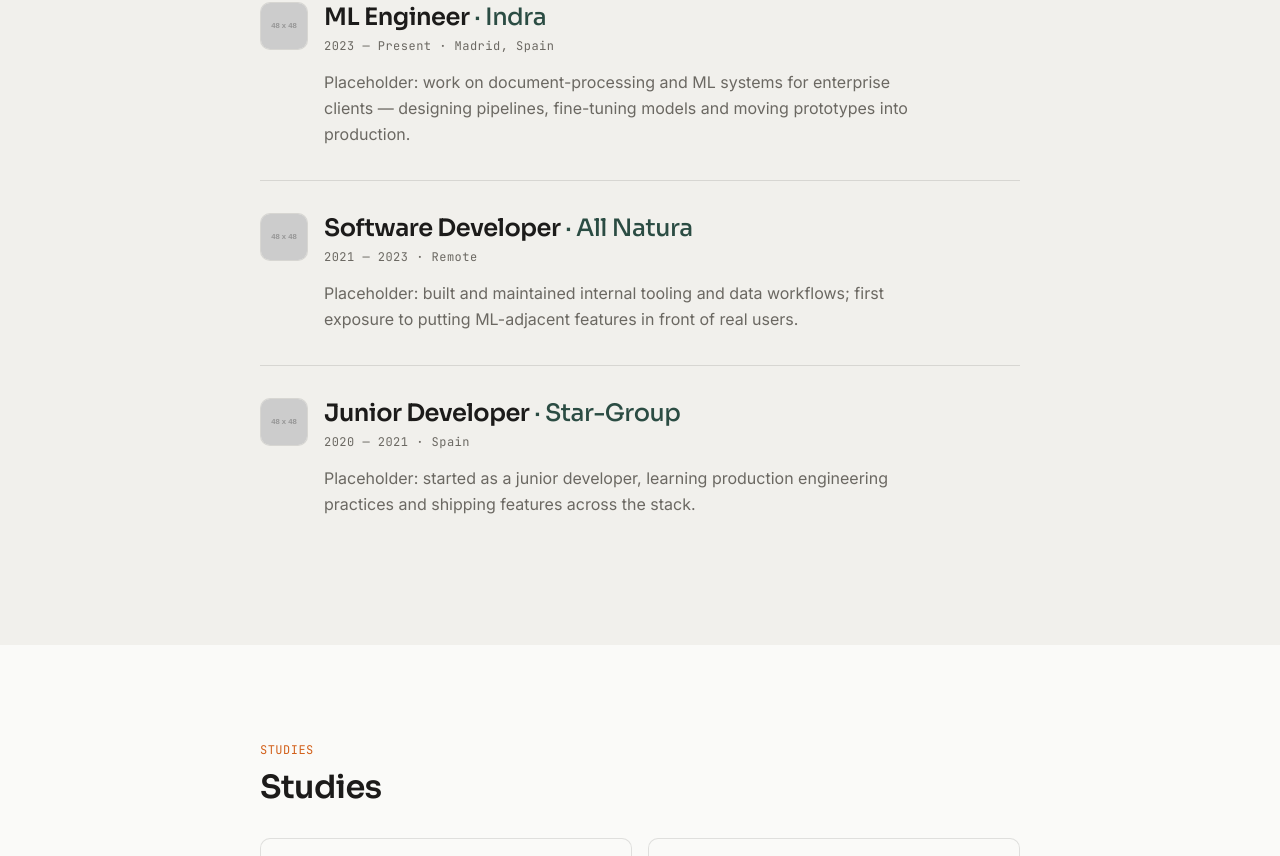
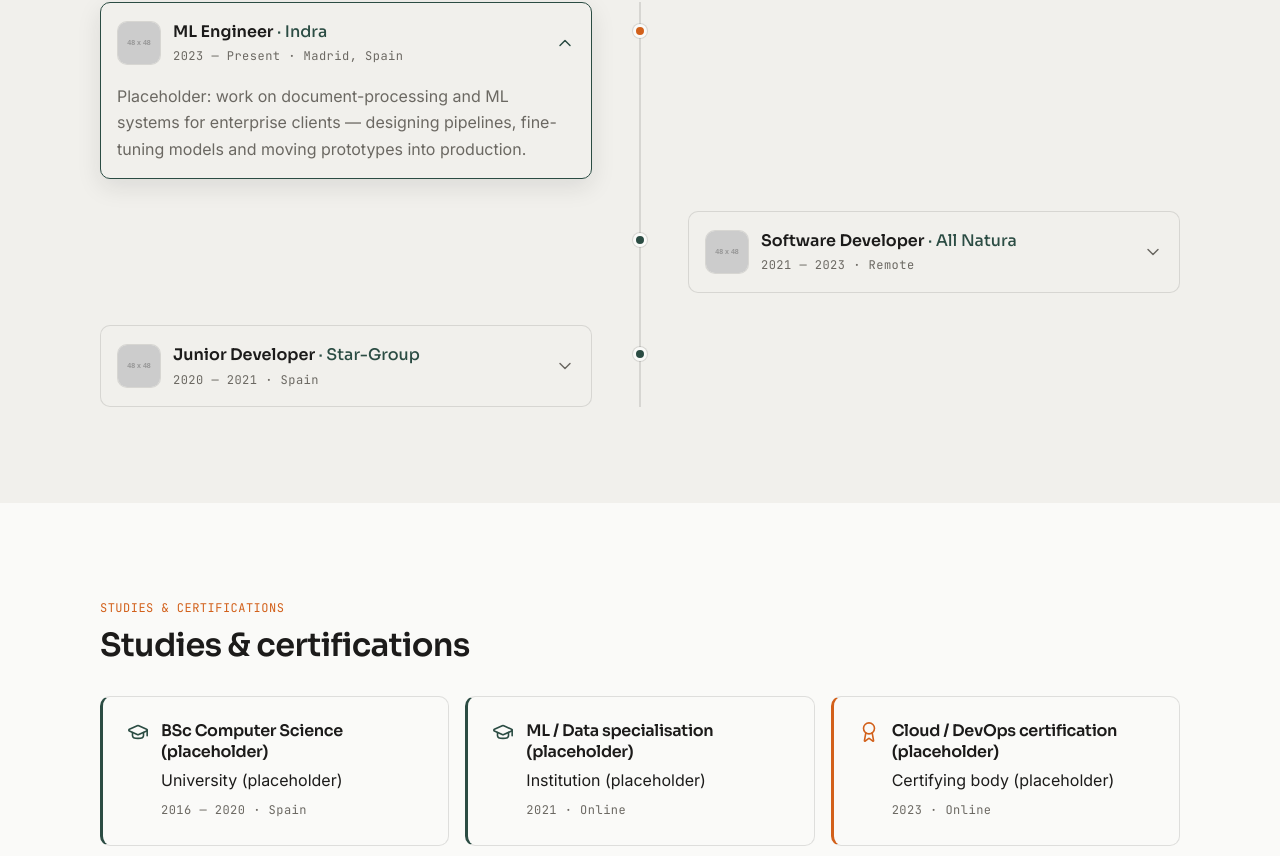
Before and after one commit to JonniThorpe/jonatanthorpe-dev, a React (Vite) app in the folder site/: page / in a window 1280 px wide. Shown: the part 2724-3580 px from the top of the page. Built offline with nearby package versions, Linux system fonts and the light colour scheme.

Commit message:
experiences and studies refine

```diff
--- a/site/src/data/portfolio.js
+++ b/site/src/data/portfolio.js
@@ -118,9 +118,11 @@ export const experience = [
   },
 ]
 
+/* type: 'study' (accent-primary) | 'certification' (accent-secondary) */
 export const studies = [
   {
     id: 'degree',
+    type: 'study',
     qualification: 'BSc Computer Science (placeholder)',
     institution: 'University (placeholder)',
     dates: '2016 — 2020',
@@ -128,9 +130,26 @@ export const studies = [
   },
   {
     id: 'ml-specialisation',
+    type: 'study',
     qualification: 'ML / Data specialisation (placeholder)',
     institution: 'Institution (placeholder)',
     dates: '2021',
+    location: 'Online',
+  },
+  {
+    id: 'cloud-cert',
+    type: 'certification',
+    qualification: 'Cloud / DevOps certification (placeholder)',
+    institution: 'Certifying body (placeholder)',
+    dates: '2023',
+    location: 'Online',
+  },
+  {
+    id: 'ml-cert',
+    type: 'certification',
+    qualification: 'Machine Learning certification (placeholder)',
+    institution: 'Certifying body (placeholder)',
+    dates: '2022',
     location: 'Online',
   },
 ]
--- a/site/src/sections/Experience.css
+++ b/site/src/sections/Experience.css
@@ -1,48 +1,144 @@
-.timeline {
+.xp {
+  position: relative;
   list-style: none;
   margin: 0;
   padding: 0;
 }
 
-.timeline__item {
-  display: grid;
-  grid-template-columns: 48px 1fr;
-  gap: var(--space-4);
-  padding-block: var(--space-6);
-  border-top: 1px solid var(--color-border);
+/* Central vertical line */
+.xp::before {
+  content: '';
+  position: absolute;
+  top: 0;
+  bottom: 0;
+  left: 50%;
+  width: 2px;
+  transform: translateX(-50%);
+  background: var(--color-border);
 }
 
-.timeline__item:first-child { border-top: none; padding-top: 0; }
+.xp__item {
+  position: relative;
+  width: 50%;
+  box-sizing: border-box;
+  margin-bottom: var(--space-6);
+}
 
-.timeline__logo {
-  width: 48px;
-  height: 48px;
+.xp__item:last-child { margin-bottom: 0; }
+
+.xp__item--left {
+  left: 0;
+  padding-right: var(--space-8);
+}
+
+.xp__item--right {
+  left: 50%;
+  padding-left: var(--space-8);
+}
+
+/* Node on the central line */
+.xp__marker {
+  position: absolute;
+  top: 22px;
+  width: 14px;
+  height: 14px;
+  border-radius: 50%;
+  background: var(--color-accent);
+  border: 3px solid var(--color-bg);
+  box-shadow: 0 0 0 1px var(--color-border);
+  z-index: 1;
+}
+
+.xp__item--left .xp__marker { right: -7px; }
+.xp__item--right .xp__marker { left: -7px; }
+
+/* Accent the open node */
+.xp__item.is-open .xp__marker { background: var(--color-accent-secondary); }
+
+.xp__card {
+  border: 1px solid var(--color-border);
+  border-radius: var(--radius-md);
+  background: var(--color-bg);
+  overflow: hidden;
+  transition: box-shadow var(--duration-base) var(--ease-standard),
+              border-color var(--duration-base) var(--ease-standard);
+}
+
+.section:nth-of-type(even) .xp__card { background: var(--color-surface); }
+
+.xp__item.is-open .xp__card {
+  border-color: var(--color-accent);
+  box-shadow: var(--shadow-lift);
+}
+
+.xp__head {
+  display: grid;
+  grid-template-columns: 44px 1fr auto;
+  align-items: center;
+  gap: var(--space-3);
+  width: 100%;
+  padding: var(--space-4);
+  text-align: left;
+  background: none;
+  border: none;
+  cursor: pointer;
+  color: inherit;
+  font: inherit;
+}
+
+.xp__logo {
+  width: 44px;
+  height: 44px;
   border-radius: var(--radius-md);
   border: 1px solid var(--color-border);
   object-fit: cover;
   background: var(--color-surface);
 }
 
-.timeline__role {
-  font-size: var(--text-lg);
+.xp__heading { display: flex; flex-direction: column; gap: 2px; min-width: 0; }
+
+.xp__role {
+  font-family: var(--font-display);
+  font-weight: var(--weight-semibold);
+  font-size: var(--text-base);
 }
 
-.timeline__company {
-  color: var(--color-accent);
-  font-weight: var(--weight-medium);
+.xp__company { color: var(--color-accent); font-weight: var(--weight-medium); }
+
+.xp__meta { color: var(--color-text-secondary); }
+
+.xp__chev {
+  color: var(--color-text-secondary);
+  transition: transform var(--duration-base) var(--ease-standard);
 }
 
-.timeline__meta {
-  margin-top: var(--space-1);
-  margin-bottom: var(--space-3);
+.xp__item.is-open .xp__chev { transform: rotate(180deg); color: var(--color-accent); }
+
+.xp__detail {
+  padding: 0 var(--space-4) var(--space-4);
+  color: var(--color-text-secondary);
 }
 
-.timeline__desc {
-  color: var(--color-text-secondary);
-  max-width: 60ch;
+.xp__detail p { max-width: 60ch; }
+
+/* ============================================================
+   Mobile — single left rail, no alternating
+   ============================================================ */
+@media (max-width: 768px) {
+  .xp::before { left: 7px; transform: none; }
+
+  .xp__item,
+  .xp__item--left,
+  .xp__item--right {
+    width: 100%;
+    left: 0;
+    padding-left: var(--space-6);
+    padding-right: 0;
+  }
+
+  .xp__item--left .xp__marker,
+  .xp__item--right .xp__marker {
+    left: 0;
+    right: auto;
+  }
 }
-
-@media (max-width: 640px) {
-  .timeline__item { grid-template-columns: 40px 1fr; gap: var(--space-3); }
-  .timeline__logo { width: 40px; height: 40px; }
-}
--- a/site/src/sections/Experience.jsx
+++ b/site/src/sections/Experience.jsx
@@ -1,25 +1,51 @@
+import { useState } from 'react'
+import { ChevronDown } from 'lucide-react'
 import Section from '../components/Section.jsx'
 import { experience } from '../data/portfolio.js'
 import './Experience.css'
 
-/* Experience — vertical timeline, newest first, all entries expanded.
-   Divider lines between entries rather than heavy card borders. */
+/* Experience — central vertical timeline with entries alternating left/right
+   (desktop). Single-open accordion: clicking an entry expands it and closes
+   any other. Newest first; the newest starts open. On mobile the timeline
+   collapses to a single left-aligned rail (same click-to-expand behavior). */
 export default function Experience() {
+  const [openId, setOpenId] = useState(experience[0]?.id ?? null)
+
+  const toggle = (id) => setOpenId((cur) => (cur === id ? null : id))
+
   return (
-    <Section id="experience" eyebrow="Experience" title="Experience">
-      <ol className="timeline">
-        {experience.map((job) => (
-          <li key={job.id} className="timeline__item">
-            <img className="timeline__logo" src={job.logo.src} alt={job.logo.alt} width="48" height="48" loading="lazy" />
-            <div className="timeline__content">
-              <h3 className="timeline__role">
-                {job.role} <span className="timeline__company">· {job.company}</span>
-              </h3>
-              <p className="timeline__meta u-mono">{job.dates} · {job.location}</p>
-              <p className="timeline__desc">{job.description}</p>
-            </div>
-          </li>
-        ))}
+    <Section id="experience" eyebrow="Experience" title="Experience" wide>
+      <ol className="xp">
+        {experience.map((job, i) => {
+          const isOpen = openId === job.id
+          const side = i % 2 === 0 ? 'left' : 'right'
+          return (
+            <li key={job.id} className={`xp__item xp__item--${side}${isOpen ? ' is-open' : ''}`}>
+              <span className="xp__marker" aria-hidden="true" />
+              <article className="xp__card">
+                <button
+                  type="button"
+                  className="xp__head"
+                  aria-expanded={isOpen}
+                  aria-controls={`xp-${job.id}`}
+                  onClick={() => toggle(job.id)}
+                >
+                  <img className="xp__logo" src={job.logo.src} alt={job.logo.alt} width="44" height="44" loading="lazy" />
+                  <span className="xp__heading">
+                    <span className="xp__role">
+                      {job.role} <span className="xp__company">· {job.company}</span>
+                    </span>
+                    <span className="xp__meta u-mono">{job.dates} · {job.location}</span>
+                  </span>
+                  <ChevronDown className="xp__chev" size={20} strokeWidth={1.75} aria-hidden="true" />
+                </button>
+                <div id={`xp-${job.id}`} className="xp__detail" hidden={!isOpen}>
+                  <p>{job.description}</p>
+                </div>
+              </article>
+            </li>
+          )
+        })}
       </ol>
     </Section>
   )
--- a/site/src/sections/Studies.css
+++ b/site/src/sections/Studies.css
@@ -13,12 +13,20 @@
   padding: var(--space-5);
   background: var(--color-bg);
   border: 1px solid var(--color-border);
+  border-left: 3px solid var(--color-border);
   border-radius: var(--radius-md);
 }
 
 .section:nth-of-type(even) .study-card { background: var(--color-surface); }
 
-.study-card__icon { color: var(--color-accent); flex-shrink: 0; }
+.study-card__icon { flex-shrink: 0; }
+
+/* Type accent: studies = primary, certifications = secondary */
+.study-card--study { border-left-color: var(--color-accent); }
+.study-card--study .study-card__icon { color: var(--color-accent); }
+
+.study-card--certification { border-left-color: var(--color-accent-secondary); }
+.study-card--certification .study-card__icon { color: var(--color-accent-secondary); }
 
 .study-card__title { font-size: var(--text-base); font-weight: var(--weight-semibold); }
 .study-card__inst { color: var(--color-text); margin-top: var(--space-1); }
--- a/site/src/sections/Studies.jsx
+++ b/site/src/sections/Studies.jsx
@@ -1,23 +1,27 @@
-import { GraduationCap } from 'lucide-react'
+import { GraduationCap, Award } from 'lucide-react'
 import Section from '../components/Section.jsx'
 import { studies } from '../data/portfolio.js'
 import './Studies.css'
 
-/* Studies — simple card list (not a timeline). */
+/* Studies & certifications — simple card list (not a timeline).
+   Studies use accent-primary, certifications use accent-secondary. */
 export default function Studies() {
   return (
-    <Section id="studies" eyebrow="Studies" title="Studies">
+    <Section id="studies" eyebrow="Studies & certifications" title="Studies & certifications" wide>
       <ul className="studies">
-        {studies.map((s) => (
-          <li key={s.id} className="study-card">
-            <GraduationCap className="study-card__icon" size={22} strokeWidth={1.75} aria-hidden="true" />
+        {studies.map((s) => {
+          const Icon = s.type === 'certification' ? Award : GraduationCap
+          return (
+            <li key={s.id} className={`study-card study-card--${s.type}`}>
+              <Icon className="study-card__icon" size={22} strokeWidth={1.75} aria-hidden="true" />
               <div>
                 <h3 className="study-card__title">{s.qualification}</h3>
                 <p className="study-card__inst">{s.institution}</p>
                 <p className="study-card__meta u-mono">{s.dates} · {s.location}</p>
               </div>
             </li>
-        ))}
+          )
+        })}
       </ul>
     </Section>
   )
```
Lines whose indentation alone changed are shown as unchanged.
